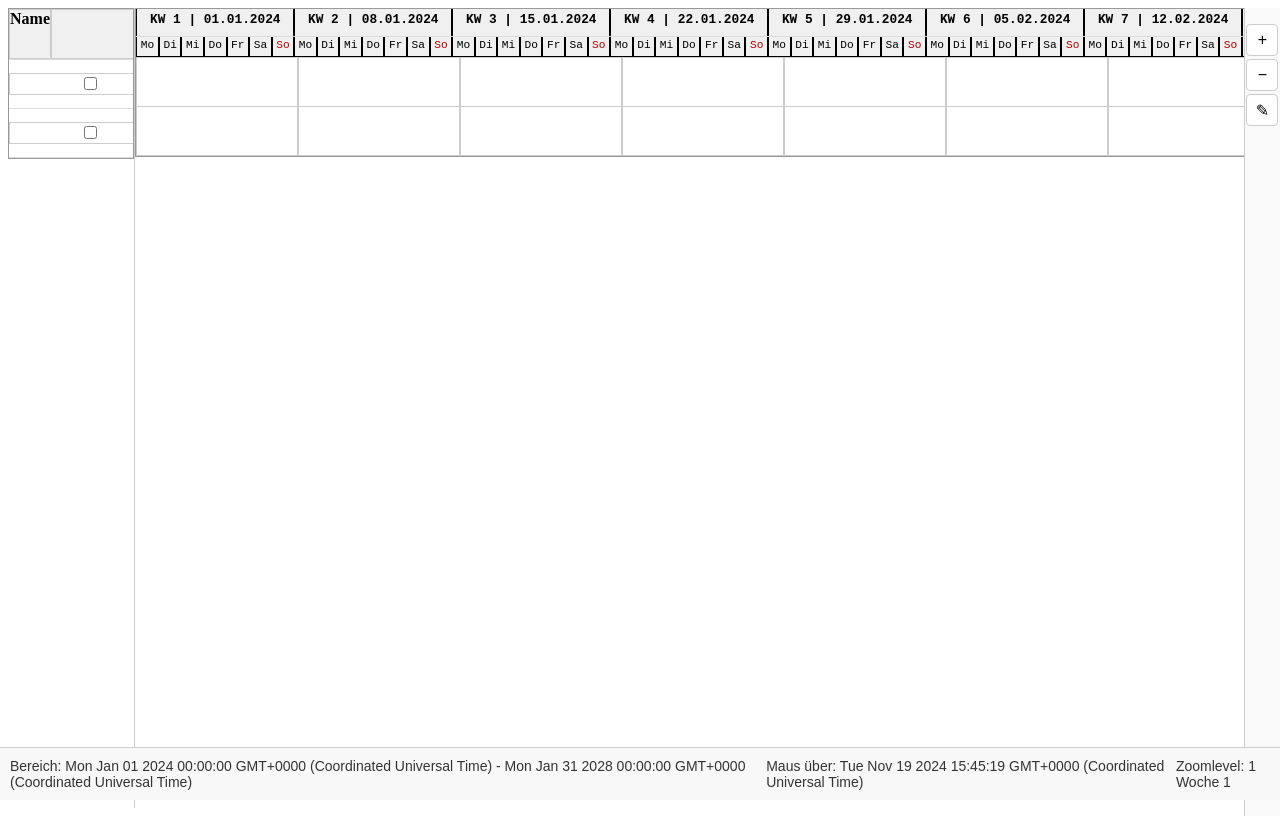
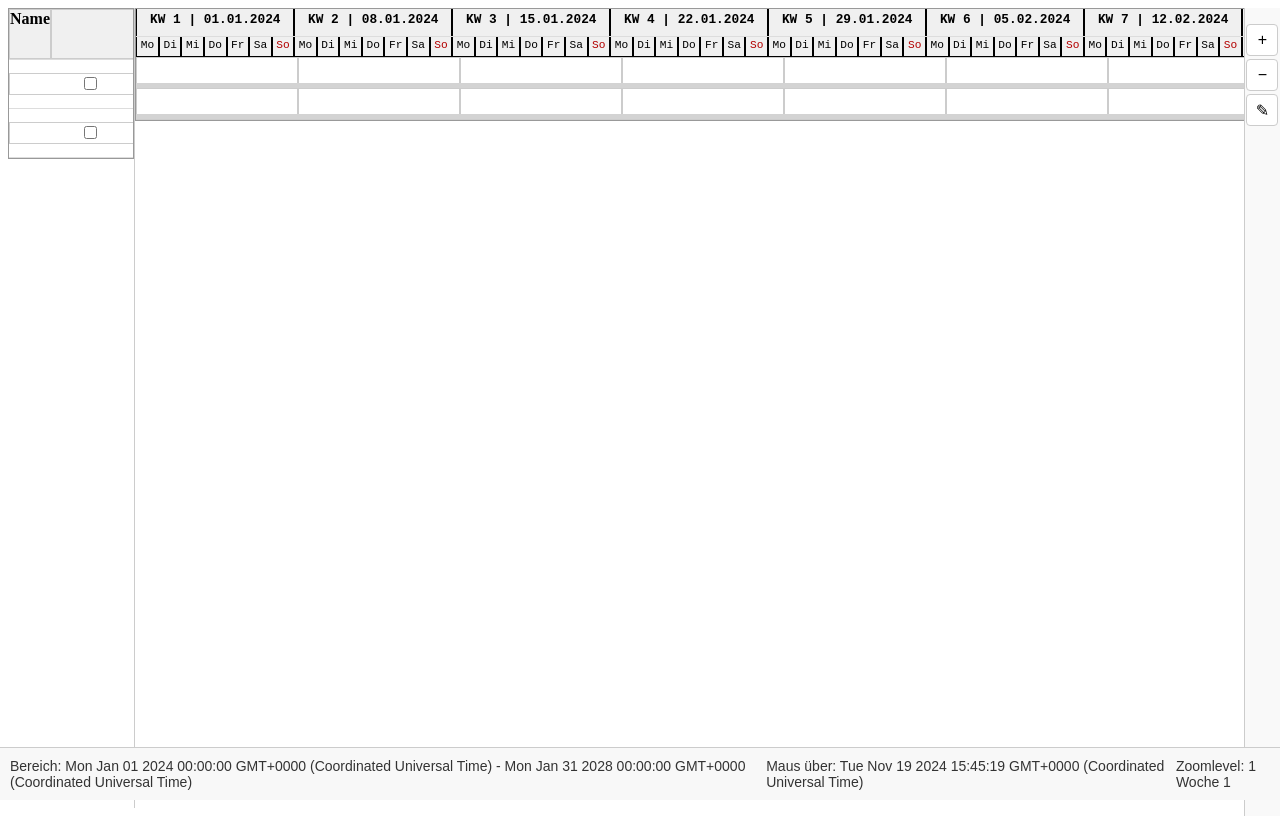
Before and after one commit to kron12345/gantteaseweb, an Angular app: page / in a window 1280 px wide. Built offline with nearby package versions, Linux system fonts and the light colour scheme; a web font is replaced by a local one.

Commit message:
Schritt 6

```diff
--- a/src/app/gantt/gantt.component.html
+++ b/src/app/gantt/gantt.component.html
@@ -37,7 +37,9 @@
       <tbody class="planning-table__tbody">
         <tr class="planning-table__row" *ngFor="let resourceId of resourceIds"
         [ngClass]="{ 'selected-row': isSelected(resourceId) }"
-        (click)="selectOnly(resourceId)">
+        (click)="selectOnly(resourceId)"
+        [style.height.px]="getRowHeight(resourceId)"
+        >
           <td
             class="planning-table__cell"
             *ngFor="let time of visibleTimes"
@@ -46,6 +48,10 @@
               width: time.colspan * (time.columnWidth + 2) - 2 + 'px',
             }"
           ></td>
+          <div class="resize-handle"
+          (mousedown)="onResizeStart($event, resourceId)"
+          (mouseup)="onResizeStart($event, resourceId)"
+          ></div>
         </tr>
       </tbody>
     </table>
--- a/src/app/gantt/gantt.component.ts
+++ b/src/app/gantt/gantt.component.ts
@@ -36,6 +36,10 @@ export class GanttComponent implements OnInit {
   firstVisibleTime: Date = new Date(); // Erster sichtbarer Zeitpunkt
   lastVisibleTime: Date = new Date(); // Letzter sichtbarer Zeitpunkt
   mouseTime: Date = new Date(); // Zeitpunkt unter der Maus
+
+  private resizingResourceId: number | null = null;
+  private initialMouseY: number = 0;
+  private initialHeight: number = 0;
 
   zoomLevels = [
     {
@@ -154,7 +158,11 @@ export class GanttComponent implements OnInit {
 
   constructor(
     private resourceService: ResourceService,
-    private selectionService: SelectionService) {}
+    private selectionService: SelectionService,
+    ) {
+      this.onResizing = this.onResizing.bind(this);
+      this.onResizeEnd = this.onResizeEnd.bind(this);
+    }
 
   ngOnInit() {
     const resources = this.resourceService.getResources(); // Ressourcen laden
@@ -524,6 +532,39 @@ export class GanttComponent implements OnInit {
     this.selectionService.clearSelection(); // Alle bisherigen Auswahl entfernen
     this.selectionService.toggleSelection(resourceId); // Nur die geklickte Zeile auswählen
   }
+
+  onResizeStart(event: MouseEvent, resourceId: number): void {
+    event.preventDefault(); // Verhindert unerwünschte Selektionen
+
+    this.resizingResourceId = resourceId;
+    this.initialMouseY = event.clientY;
+    this.initialHeight = this.selectionService.getRowHeight(resourceId);
+
+    // Events für Resizing
+    document.addEventListener('mousemove', this.onResizing.bind(this));
+    document.addEventListener('mouseup', this.onResizeEnd.bind(this));
+  }
+
+  onResizing(event: MouseEvent): void {
+    if (this.resizingResourceId !== null) {
+      const deltaY = event.clientY - this.initialMouseY;
+      const newHeight = Math.max(20, this.initialHeight + deltaY); // Mindesthöhe 20px
+      this.selectionService.updateRowHeight(this.resizingResourceId, newHeight);
+    }
+  }
+
+  onResizeEnd(): void {
+    this.resizingResourceId = null;
+
+    // Entferne Events nach Abschluss des Resizing
+    document.removeEventListener('mousemove', this.onResizing.bind(this));
+    document.removeEventListener('mouseup', this.onResizeEnd.bind(this));
+  }
+
+  getRowHeight(resourceId: number): number {
+    return this.selectionService.getRowHeight(resourceId);
+  }
+
 }
 
 interface Subtime {
--- a/src/app/services/selection.service.ts
+++ b/src/app/services/selection.service.ts
@@ -21,7 +21,7 @@ export class SelectionService {
       currentSelection.set(resourceId, {
         id: resourceId,
         backgroundColor: 'lightblue',
-        rowHeight: 30,
+        rowHeight: 50,
         selected: false,
       });
       this.emitSelection(currentSelection);
@@ -65,4 +65,22 @@ export class SelectionService {
 
     this.emitSelection(currentSelection);
   }
+
+  updateRowHeight(resourceId: number, height: number): void {
+    this.addSelectedResource(resourceId);
+    const currentSelection = this.selectedResources.getValue();
+    const resource = currentSelection.get(resourceId);
+    if (resource) {
+      resource.rowHeight = height;
+      currentSelection.set(resourceId, resource); // Aktualisiere die Map
+      this.emitSelection(currentSelection); // Benachrichtige Abonnenten
+    }
+  }
+
+  getRowHeight(resourceId: number): number {
+    const height = this.selectedResources.getValue().get(resourceId)?.rowHeight ?? 30;
+    console.log(`RowHeight for resourceId ${resourceId}: ${height}`);
+    return height;
+  }
+
 }
--- a/src/styles/planning-table.scss
+++ b/src/styles/planning-table.scss
@@ -44,6 +44,21 @@
     .selected-row {
       background-color: #d0e8ff; /* Helles Blau */
     }
+
+    .planning-table__row {
+      position: relative; /* Notwendig für die absolute Positionierung des Handles */
+    }
+
+    .resize-handle {
+      position: absolute;
+      bottom: 0;
+      left: 0;
+      width: 100%;
+      height: 5px; /* Höhe des Handles */
+      cursor: ns-resize; /* Zeigt an, dass die Höhe verändert werden kann */
+      background-color: lightgray; /* Optional: visuelle Hervorhebung */
+    }
+
   }
 
   &__row {
```
